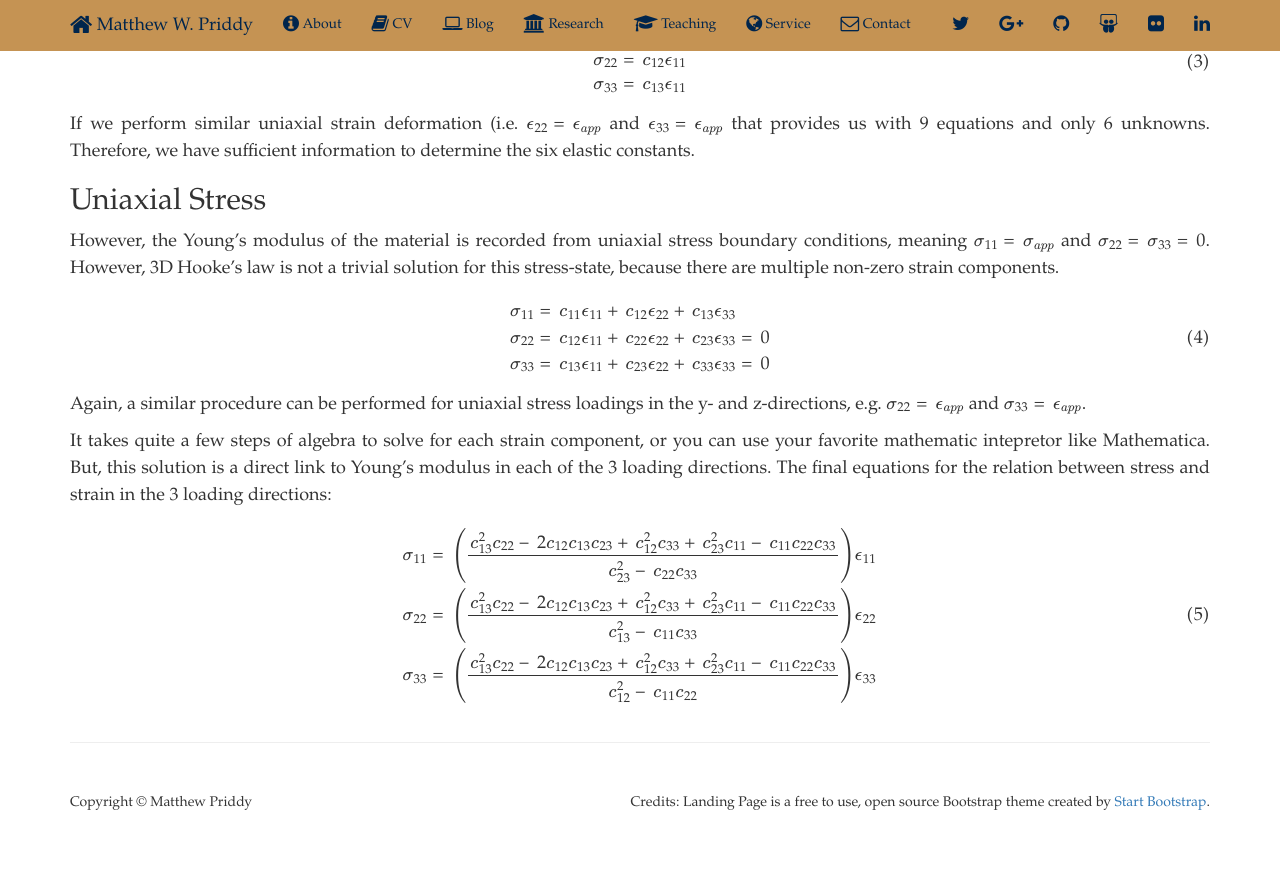
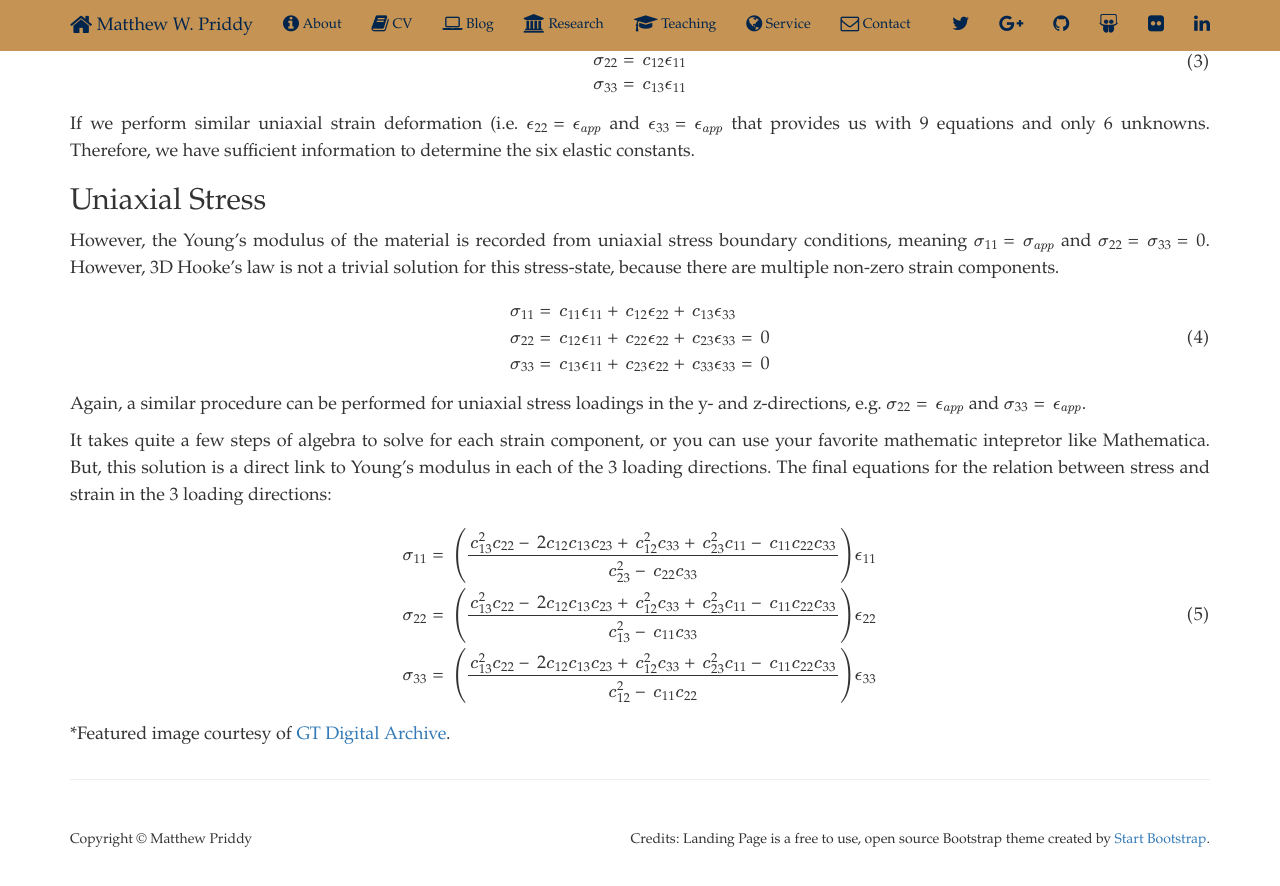
Before and after one commit to mwpriddy/mwpriddy.github.io, a Jekyll site: the page built from _posts/2015-03-04-Uniaxial-Stress-Strain-Transverse-Isotropic-Material.md, in a window 1280 px wide and 900 px high, scrolled down 933 px. Shown: the top 886 px of the window. Built offline with Jekyll 4.4.1, drawn with Linux system fonts in a browser that asks for light colours; nearby versions of some CDN libraries; formulas are drawn with MathJax 3; comment, search, counter and statistics services are not loaded; before the commit the page ends 1796 px from its top, so only the background shows below that.

Commit message:
Update 2015-03-04-Uniaxial-Stress-Strain-Transverse-Isotropic-Material.md

```diff
--- a/_posts/2015-03-04-Uniaxial-Stress-Strain-Transverse-Isotropic-Material.md
+++ b/_posts/2015-03-04-Uniaxial-Stress-Strain-Transverse-Isotropic-Material.md
@@ -93,3 +93,5 @@ $$
 \sigma_{33} &= \left(\frac{c_{13}^2c_{22} - 2c_{12}c_{13}c_{23} + c_{12}^2c_{33} + c_{23}^2c_{11} - c_{11}c_{22}c_{33}}{c_{12}^2 - c_{11}c_{22}}\right)\epsilon_{33} \nonumber
 \end{align}
 $$
+
+*Featured image courtesy of [GT Digital Archive](http://www.comm.gatech.edu/resources/photo-video).
```
